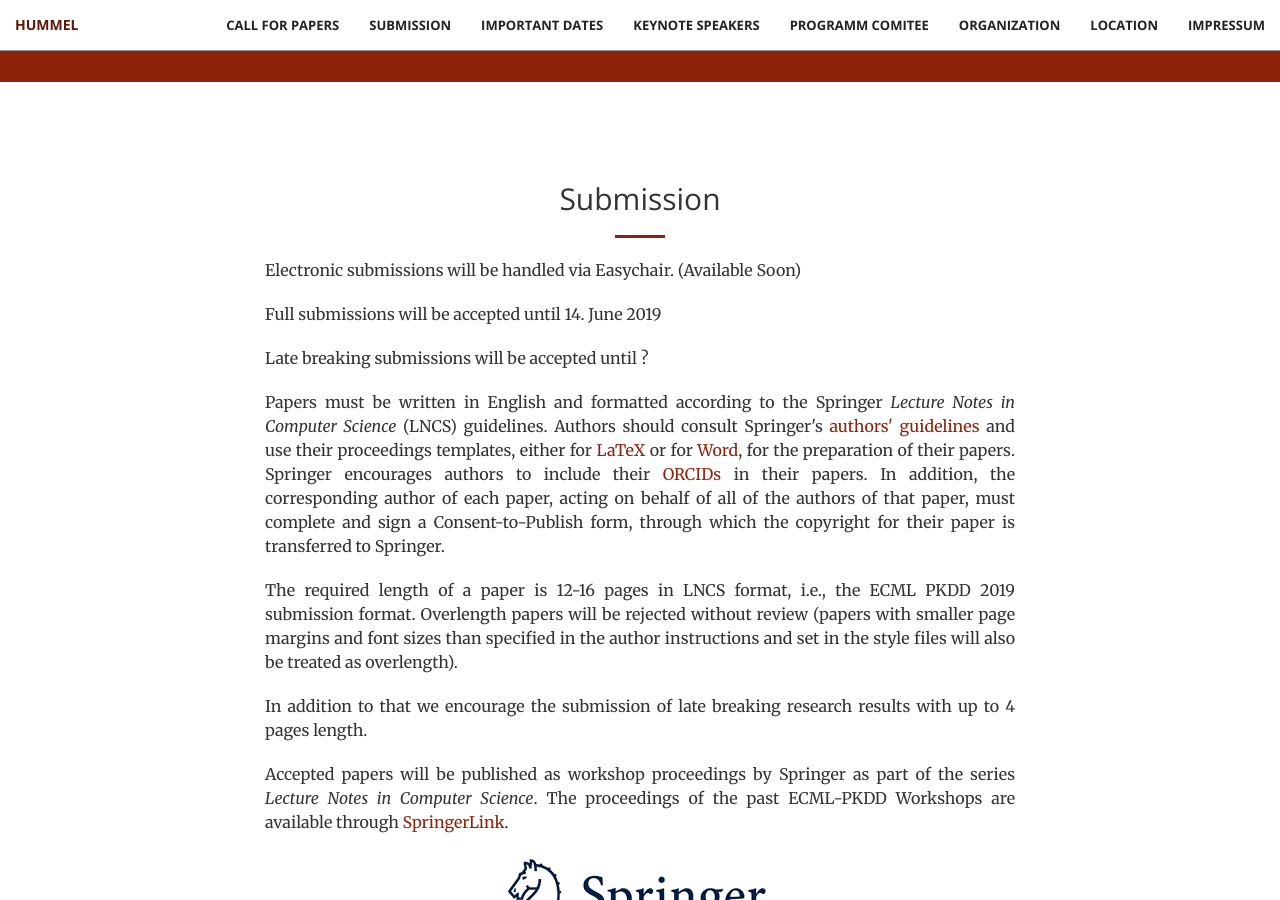
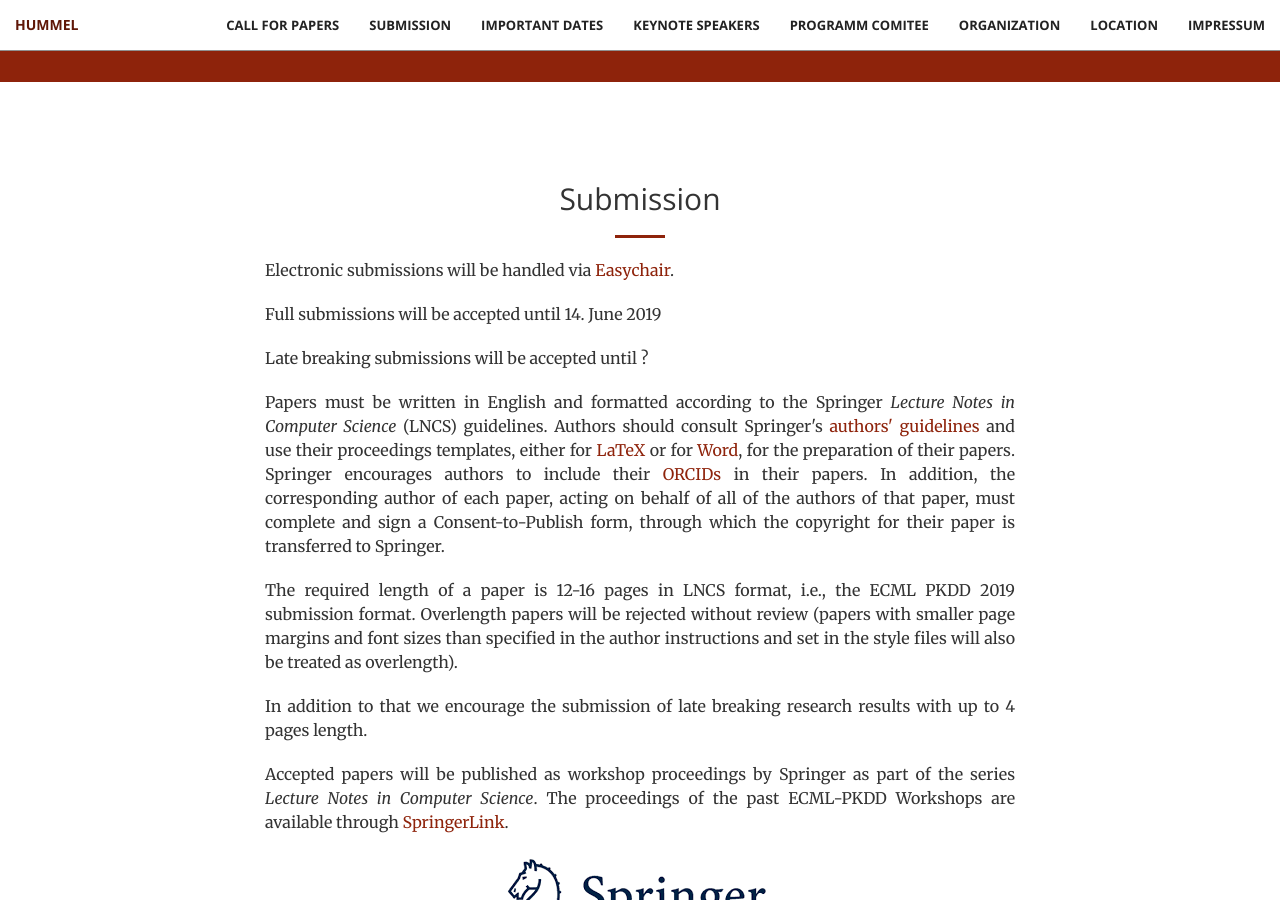
Before and after one commit to cophi-wue/ecml19.hummel.github.io, a Jekyll site: the page built from index.html, in a window 1280 px wide and 900 px high, scrolled down 1932 px. Built offline with Jekyll 4.4.1, drawn with Linux system fonts in a browser that asks for light colours.

Commit message:
Update submissions.html

```diff
--- a/_includes/submissions.html
+++ b/_includes/submissions.html
@@ -5,7 +5,7 @@
                 <h2 class="section-heading">Submission</h2>
                 <hr>
                 <div align="justify">
-                    <p>Electronic submissions will be handled via Easychair. (Available Soon)</p>
+                    <p>Electronic submissions will be handled via <a href="https://easychair.org/conferences/?conf=hummel2019">Easychair</a>.</p>
                     <p>Full submissions will be accepted until 14. June 2019</p>
                     <p>Late breaking submissions will be accepted until ?</p>
                     <p> Papers must be written in English and formatted according to the Springer <span style="font-style:italic;">Lecture Notes in Computer Science</span> (LNCS)
```
